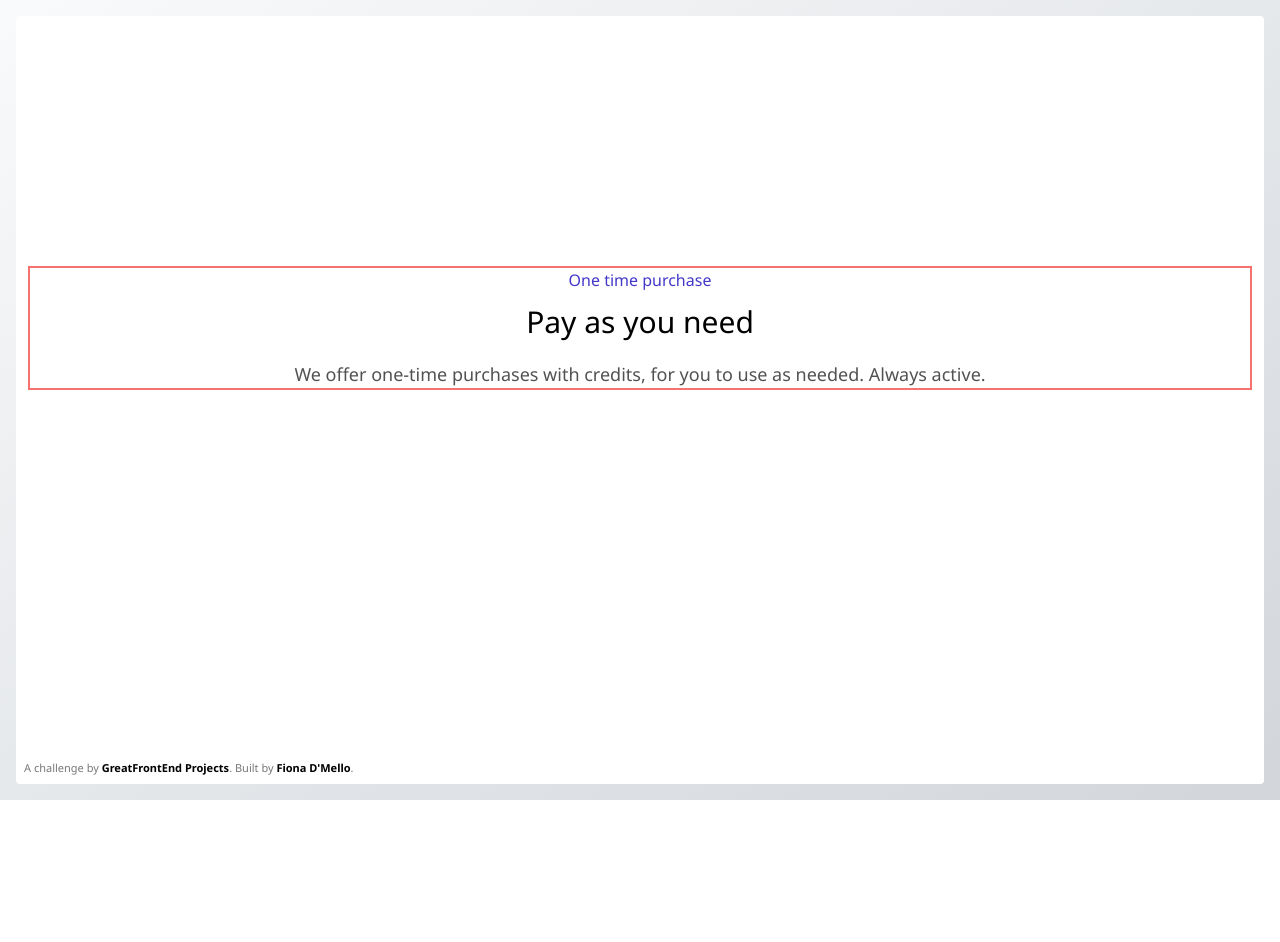
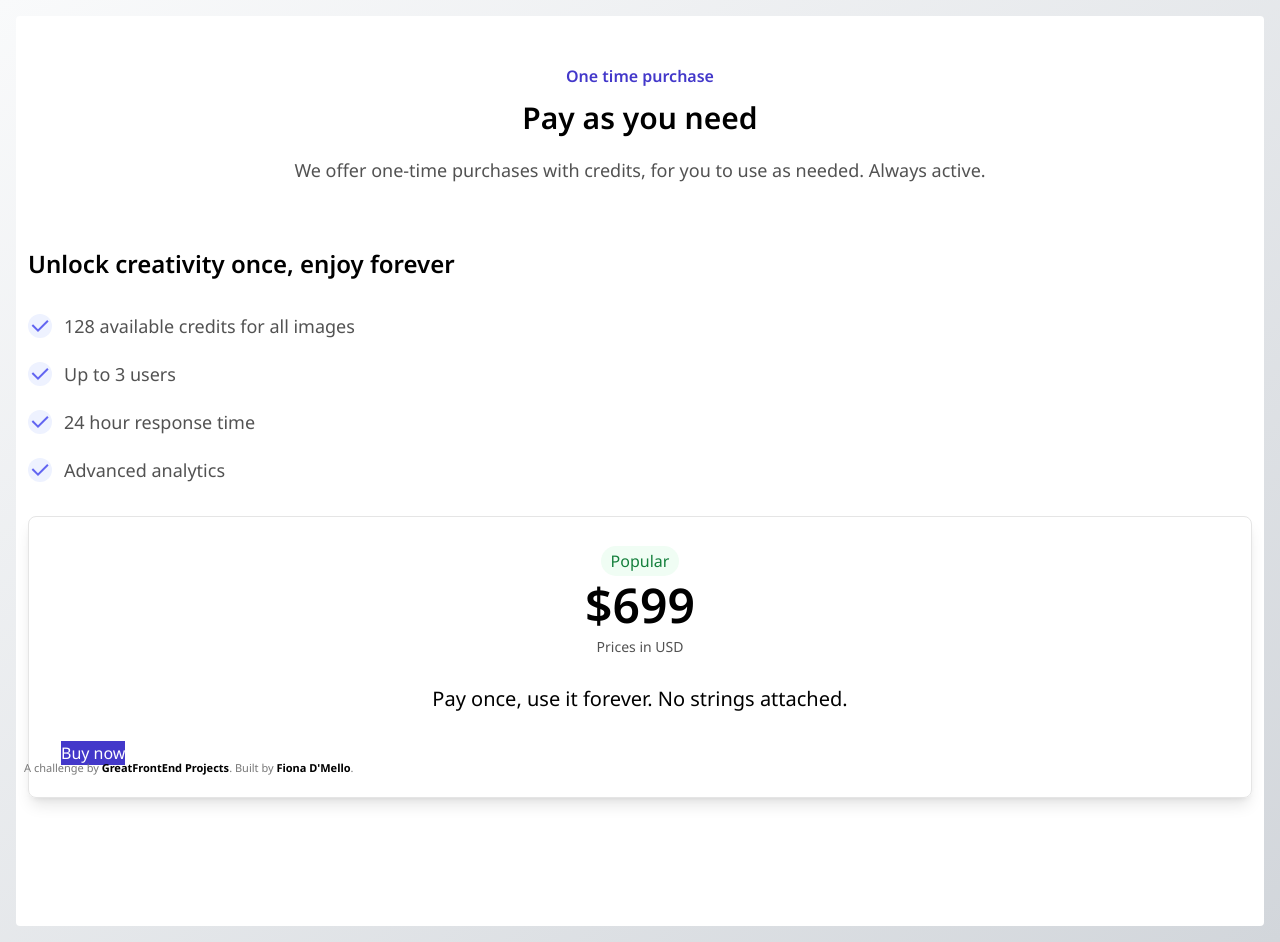
Before and after one commit to FionaDmello/pricing-section-single, a plain HTML site: page index.html in a window 1280 px wide. Before the commit the page ends 800 px from the top, so only its background shows below. Drawn offline with nearby package versions, Linux system fonts and the light colour scheme.

Commit message:
created second half of the content added

```diff
--- a/index.html
+++ b/index.html
@@ -24,21 +24,50 @@
     </style>
   </head>
   <body>
-    <main class="bg-gradient-to-br from-[#F9FAFB] to-[#D2D6DB] h-screen p-4">
+    <main class="bg-gradient-to-br from-[#F9FAFB] to-[#D2D6DB] min-h-screen p-4">
       <div class="min-h-full bg-white rounded flex flex-col px-3 py-12 gap-y-20 justify-center">
         <div class="space-y-16">
-          <div class="space-y-5 border-2 border-red-400">
+          <div class="space-y-5">
             <div class=" flex flex-col gap-y-3 items-center">
-              <h1 class="text-indigo-700 text-base semibold">One time purchase</h1>
-              <h1 class="text-3xl leading-7.5 semibold">Pay as you need</h1>
+              <h4 class="text-indigo-700 text-base font-semibold">One time purchase</h4>
+              <h1 class="text-3xl leading-7.5 font-semibold">Pay as you need</h1>
             </div>
             <p class="text-center text-lg leading-4.5 text-neutral-600">
               We offer one-time purchases with credits, for you to use as needed.
               Always active.
             </p>
           </div>
-          <div>
-
+          <div class="flex flex-col gap-y-8">
+            <div class="space-y-8">
+              <h3 class="text-2xl leading-8 font-semibold">Unlock creativity once, enjoy forever</h3>
+              <ul role="list" class="space-y-5">
+                <li class="flex gap-x-3 text-neutral-600 text-lg items-center">
+                  <svg xmlns="http://www.w3.org/2000/svg" viewBox="0 0 24 24" fill="currentColor" class="w-6 h-6 rounded-full bg-indigo-50 text-indigo-500"><path d="M9.9997 15.1709L19.1921 5.97852L20.6063 7.39273L9.9997 17.9993L3.63574 11.6354L5.04996 10.2212L9.9997 15.1709Z"></path></svg>
+                  128 available credits for all images
+                </li>
+                <li class="flex gap-x-3 text-neutral-600 text-lg items-center">
+                  <svg xmlns="http://www.w3.org/2000/svg" viewBox="0 0 24 24" fill="currentColor" class="w-6 h-6 rounded-full bg-indigo-50 text-indigo-500"><path d="M9.9997 15.1709L19.1921 5.97852L20.6063 7.39273L9.9997 17.9993L3.63574 11.6354L5.04996 10.2212L9.9997 15.1709Z"></path></svg>
+                  Up to 3 users
+                </li>
+                <li class="flex gap-x-3 text-neutral-600 text-lg items-center">
+                  <svg xmlns="http://www.w3.org/2000/svg" viewBox="0 0 24 24" fill="currentColor" class="w-6 h-6 rounded-full bg-indigo-50 text-indigo-500"><path d="M9.9997 15.1709L19.1921 5.97852L20.6063 7.39273L9.9997 17.9993L3.63574 11.6354L5.04996 10.2212L9.9997 15.1709Z"></path></svg>
+                  24 hour response time
+                </li>
+                <li class="flex gap-x-3 text-neutral-600 text-lg items-center">
+                  <svg xmlns="http://www.w3.org/2000/svg" viewBox="0 0 24 24" fill="currentColor" class="w-6 h-6 rounded-full bg-indigo-50 text-indigo-500"><path d="M9.9997 15.1709L19.1921 5.97852L20.6063 7.39273L9.9997 17.9993L3.63574 11.6354L5.04996 10.2212L9.9997 15.1709Z"></path></svg>
+                  Advanced analytics
+                </li>
+              </ul>
+            </div>
+            <div class="space-y-8 p-8 rounded-lg border border-neutral-200 shadow-lg">
+              <div class="space-y-2">
+                <div class="text-center"><span class="px-2.5 py-1 rounded-full border-1 border-green-200 bg-green-50 text-green-700 text-center">Popular</span></div>
+                <div class="text-5xl leading-12 font-semibold text-center">$699</div>
+                <div class="text-sm leading-3.5 text-neutral-600 text-center">Prices in USD</div>
+              </div>
+              <p class="text-xl leading-5 px-8 text-center">Pay once, use it forever. No strings attached.</p>
+              <button class="flex gap-1.5 gap-x-4 gap-y-2.5 bg-indigo-700 text-white">Buy now</button>
+            </div>
           </div>
         </div>
         <div class="">
@@ -52,10 +81,7 @@
     We offer one-time purchases with credits, for you to use as needed. Always active.
     Unlock creativity once, enjoy forever
 
-    - 128 available credits for all images
-    - Up to 3 users
-    - 24 hour response time
-    - Advanced analytics
+    const bullets =  [, , , ]
 
     Popular
     $699
```
Also changed, not shown: img/check-fill.svg (added).
